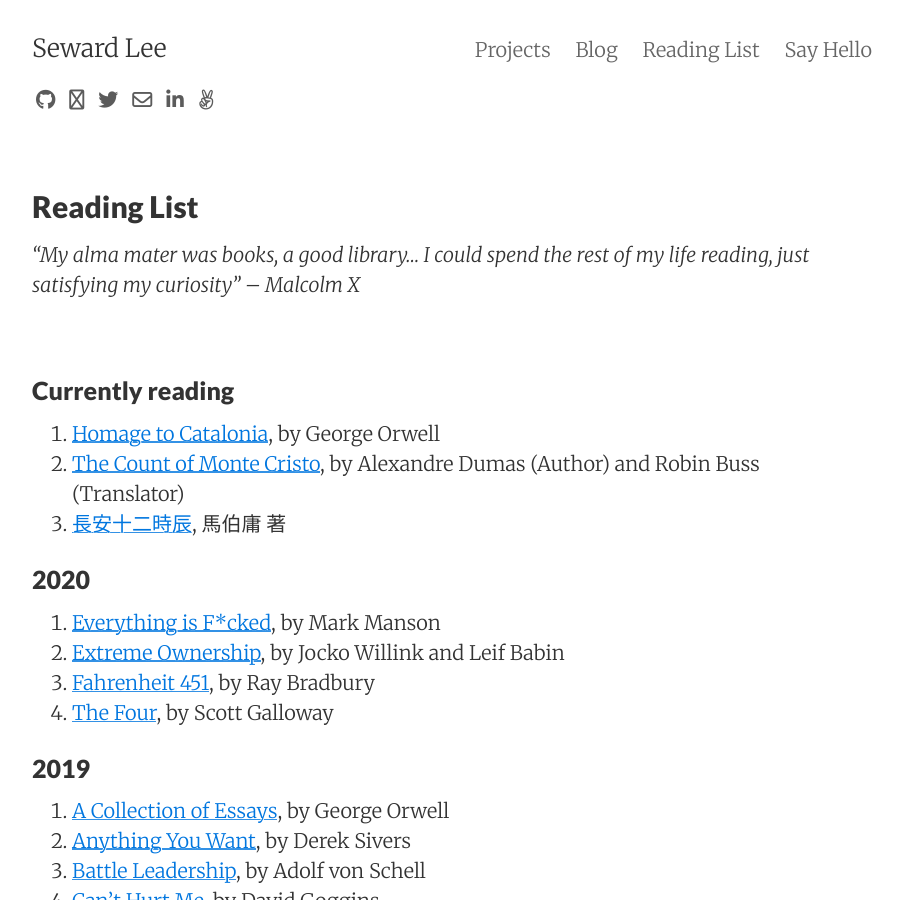
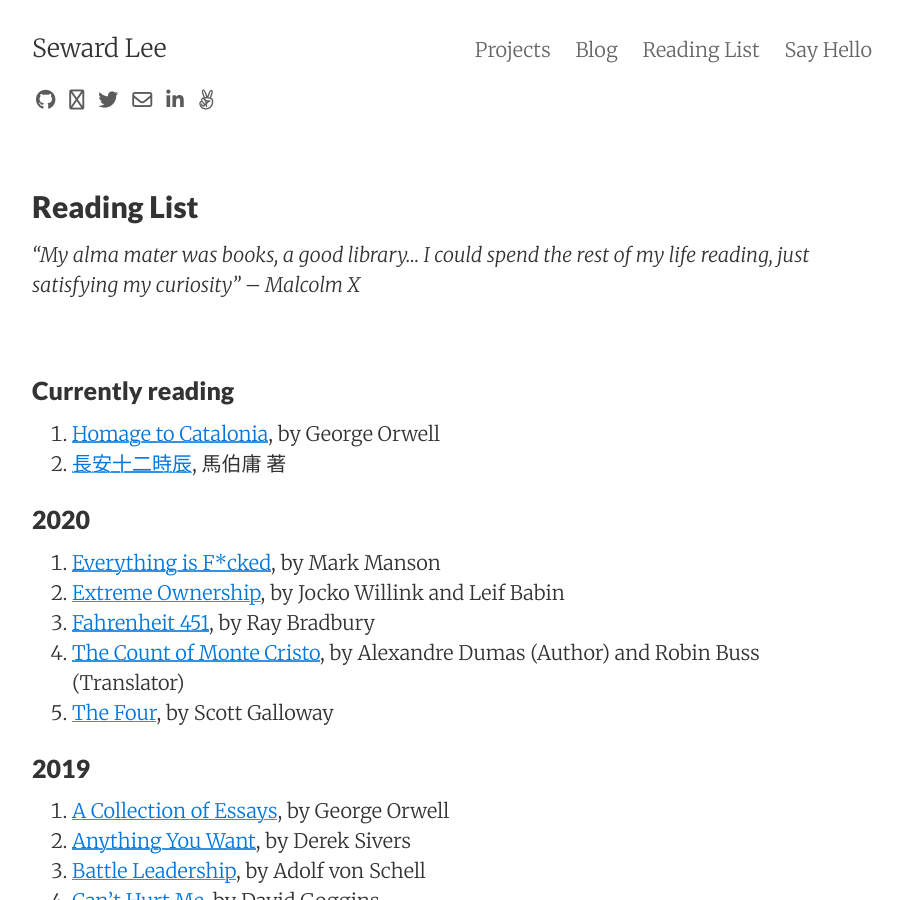
Before and after one commit to sewardlee337/sewardlee337.github.io, a Jekyll site: the page built from readinglist.md, in a window 1280 px wide and 900 px high. Shown: the whole window, without its empty margins (188-1091 px from the left). Built offline with Jekyll 4.4.1, drawn with Linux system fonts in a browser that asks for light colours; nearby versions of some CDN libraries; part of the change alters nothing that is shown.

```diff
--- a/readinglist.md
+++ b/readinglist.md
@@ -13,7 +13,6 @@ _"My alma mater was books, a good library... I could spend the rest of my life r
 ### Currently reading
 
 1. [Homage to Catalonia](https://amzn.to/2GMfALw), by George Orwell
-1. [The Count of Monte Cristo](https://amzn.to/2uXBdFS), by Alexandre Dumas (Author) and Robin Buss (Translator)
 1. [長安十二時辰](https://bit.ly/2tiqPbg), 馬伯庸 著
 
 
@@ -22,6 +21,7 @@ _"My alma mater was books, a good library... I could spend the rest of my life r
 1. [Everything is F*cked](https://amzn.to/2F53aNW), by Mark Manson
 1. [Extreme Ownership](https://amzn.to/2QEuPvP), by Jocko Willink and Leif Babin
 1. [Fahrenheit 451](https://amzn.to/2TQ6dlQ), by Ray Bradbury
+1. [The Count of Monte Cristo](https://amzn.to/2uXBdFS), by Alexandre Dumas (Author) and Robin Buss (Translator)
 1. [The Four](https://amzn.to/2MHiVii), by Scott Galloway
 
 
```
